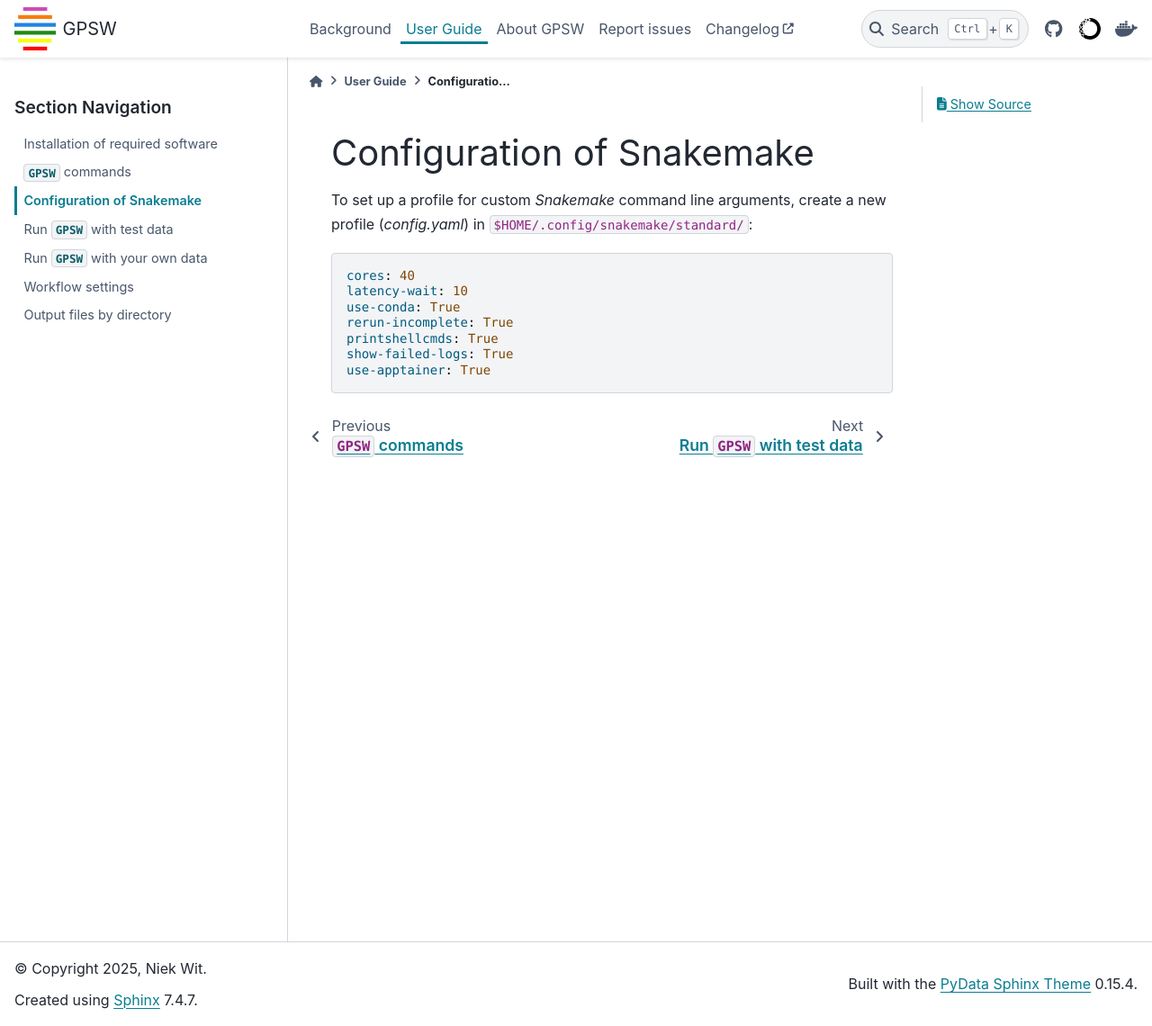
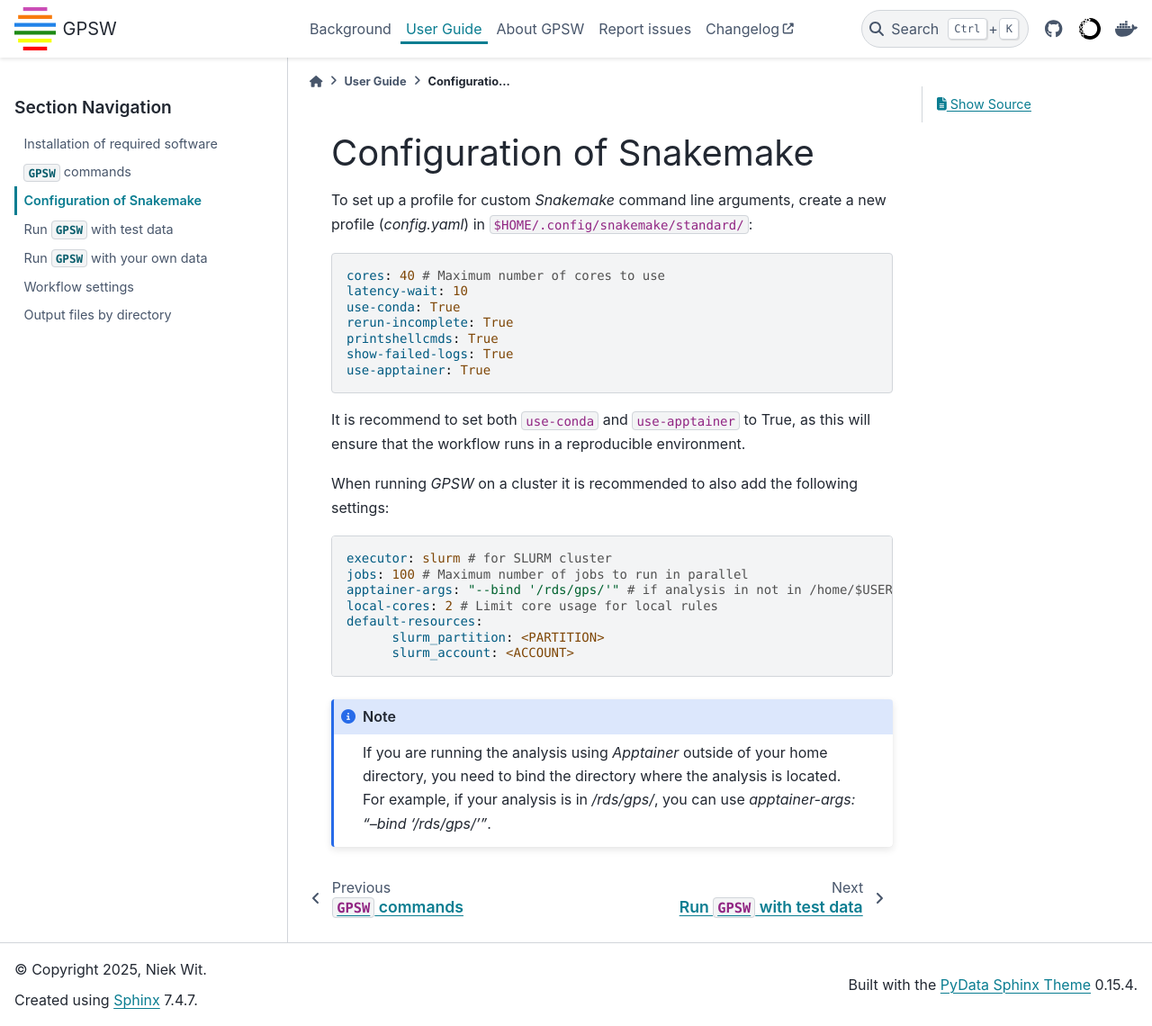
Before and after one commit to niekwit/gps-orfeome, a Sphinx documentation site: the page built from docs/configuration_of_snakemake.rst, in a window 1280 px wide and 1140 px high. Shown: the whole window at 90% size. Built offline with Sphinx 7.4.7 and the PyData theme 0.15.4, drawn with Linux system fonts in a browser that asks for light colours.

Commit message:
more settings for cluster use

```diff
--- a/docs/configuration_of_snakemake.rst
+++ b/docs/configuration_of_snakemake.rst
@@ -5,10 +5,27 @@
 
 .. code-block:: yaml
 
-   cores: 40
+   cores: 40 # Maximum number of cores to use
    latency-wait: 10
    use-conda: True
    rerun-incomplete: True
    printshellcmds: True
    show-failed-logs: True
    use-apptainer: True
+
+It is recommend to set both ``use-conda`` and ``use-apptainer`` to True, as this will ensure that the workflow runs in a reproducible environment.
+
+When running `GPSW` on a cluster it is recommended to also add the following settings:
+
+.. code-block:: yaml
+
+   executor: slurm # for SLURM cluster
+   jobs: 100 # Maximum number of jobs to run in parallel
+   apptainer-args: "--bind '/rds/gps/'" # if analysis in not in /home/$USER
+   local-cores: 2 # Limit core usage for local rules
+   default-resources:
+         slurm_partition: <PARTITION>
+         slurm_account: <ACCOUNT>
+
+.. note::
+   If you are running the analysis using `Apptainer` outside of your home directory, you need to bind the directory where the analysis is located. For example, if your analysis is in `/rds/gps/`, you can use `apptainer-args: "--bind '/rds/gps/'"`.
```
